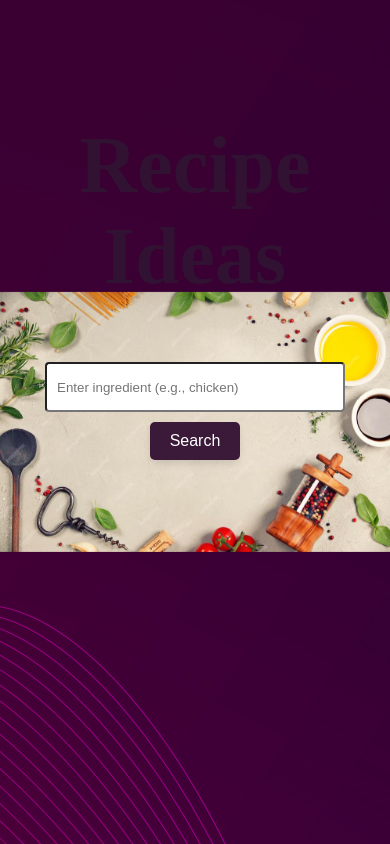
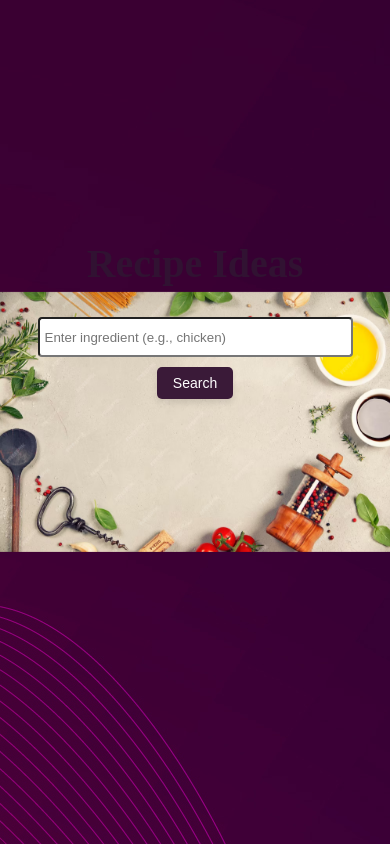
Before and after one commit to basheera01/recipe-app, a React (Create React App) app: page /recipes in a window 390 px wide. Built offline with nearby package versions, Linux system fonts and the light colour scheme.

Commit message:
Update ReceipeList.css

```diff
--- a/src/components/ReceipeList.css
+++ b/src/components/ReceipeList.css
@@ -118,3 +118,34 @@
     background-color: #2b0f29; /* Even darker on click */
     transform: scale(0.98); /* Slight shrink effect */
   }
+@media only screen and (max-width: 768px) {
+    .recipe-list {
+        text-align: center;
+        background-image: url('./../high-angle-view-food-table_1048944-13380181.avif');
+        background-repeat: no-repeat;
+        background-position: center; /* Align image to the top */
+        background-size: contain; /* Ensure the full image is visible */
+        min-height: 100vh; /* Full viewport height */
+        padding: 20px; /* Space around the content */
+        display: flex;
+        flex-direction: column;
+        align-items: center;
+    }
+
+    h1 {
+        font-size: 40px; /* Reduce font size for mobile */
+        margin-bottom: 20px; /* Adjust spacing below the heading */
+        margin-top: 100px; /* Adds space above the heading to move it lower */
+    }
+
+    .recipe-list input {
+        width: 90%; /* Input field spans almost the full width */
+        height: 40px; /* Adjust height for mobile */
+        padding: 5px; /* Add padding */
+    }
+
+    button {
+        font-size: 14px; /* Smaller button font */
+        padding: 8px 16px; /* Adjust padding for mobile */
+    }
+}
```
